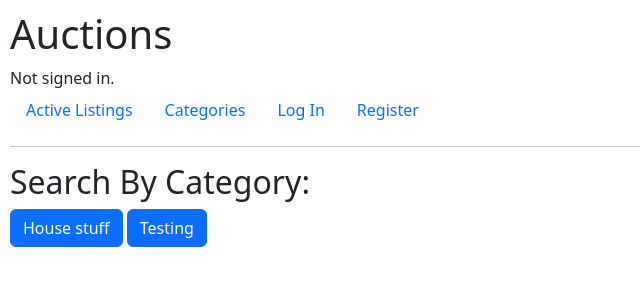
After one commit to Kwanddwo/cs50, a Django app: page /categories in a window 1280 px wide. The commit adds this page. Shown: the top 300 px of the page, without its empty margins (0-640 px from the left). Run offline with Django 3.2, Linux system fonts and the light colour scheme; data comes from the database, SQL or seed files in the repository; both versions use the stored data as it was after the commit.

Commit message:
Added filtering by category

```diff
--- /dev/null
+++ b/commerce/auctions/templates/auctions/categories.html
@@ -0,0 +1,11 @@
+{% extends "auctions/layout.html" %}
+
+{% block body %}
+    <h2>Search By Category:</h2>
+    <form action="{% url 'categories' %}" method="post">
+        {% csrf_token %}
+        {% for category in categories %}
+            <button type="submit" class="btn btn-primary" name="category" value="{{ category }}">{{ category }}</button>
+        {% endfor %}
+    </form>
+{% endblock %}
--- a/commerce/auctions/templates/auctions/layout.html
+++ b/commerce/auctions/templates/auctions/layout.html
@@ -20,6 +20,9 @@
         <ul class="nav">
             <li class="nav-item">
                 <a class="nav-link" href="{% url 'index' %}">Active Listings</a>
+            </li>
+            <li class="nav-item">
+                <a class="nav-link" href="{% url 'categories' %}">Categories</a>
             </li>
             {% if user.is_authenticated %}
                 <li class="nav-item">
--- a/commerce/auctions/templates/auctions/listing.html
+++ b/commerce/auctions/templates/auctions/listing.html
@@ -45,7 +45,7 @@
         <li>Listed by: <a href="{% url 'user_view' seller %}">{{ seller }}</a></li>
         <li>Categories :
             <ul>
-                {% for category in listing.categories.all %}
+                {% for category in listing.category.all %}
                     <li>{{ category.name }}</li>
                 {% empty %}
                     <li>No Category Listed</li>
@@ -64,7 +64,7 @@
             <input type="hidden" name="delete">
         </form>
     {% else %}
-        <h6><a href="{% url 'login_view' %}">Login</a>to comment</h6>
+        <h6><a href="{% url 'login' %}">Login</a> to comment</h6>
     {% endif %}
     <hr>
     <h2>Comments</h2>
--- a/commerce/auctions/urls.py
+++ b/commerce/auctions/urls.py
@@ -13,5 +13,6 @@ urlpatterns = [
     path("user/<str:username>", views.user_view, name="user_view"),
     path("listing/<int:listing_index>/close", views.close, name="close"),
     path("watchlist", views.watchlist, name="watchlist"),
-    path("listing/<int:listing_id>/comment", views.comment, name="comment")
+    path("listing/<int:listing_id>/comment", views.comment, name="comment"),
+    path("categories", views.categories, name="categories")
 ]
--- a/commerce/auctions/views.py
+++ b/commerce/auctions/views.py
@@ -5,7 +5,7 @@ from django.http import HttpResponse, HttpResponseRedirect
 from django.shortcuts import render
 from django.urls import reverse
 
-from .models import User, Listing, Bid, Comment
+from .models import User, Listing, Bid, Comment, AuctionCategory
 from .forms import ListingForm
 
 
@@ -14,6 +14,25 @@ def index(request):
 
     return render(request, "auctions/index.html", {
         "listings": listings
+    })
+
+def categories(request):
+    categories = AuctionCategory.objects.all()
+
+    if request.method == "POST":
+        category = AuctionCategory.objects.get(name=request.POST["category"])
+        listings = Listing.objects.all()
+
+        if category not in categories:
+            return HttpResponse("Error: This category does not exist")
+
+        return render(request, "auctions/category_filter.html", {
+            "category": category,
+            "listings": listings
+        })
+
+    return render(request, "auctions/categories.html", {
+        "categories": categories
     })
 
 
```
Also changed, not shown: commerce/auctions/templates/auctions/category_filter.html (added, +34 -0 lines), commerce/db.sqlite3.
